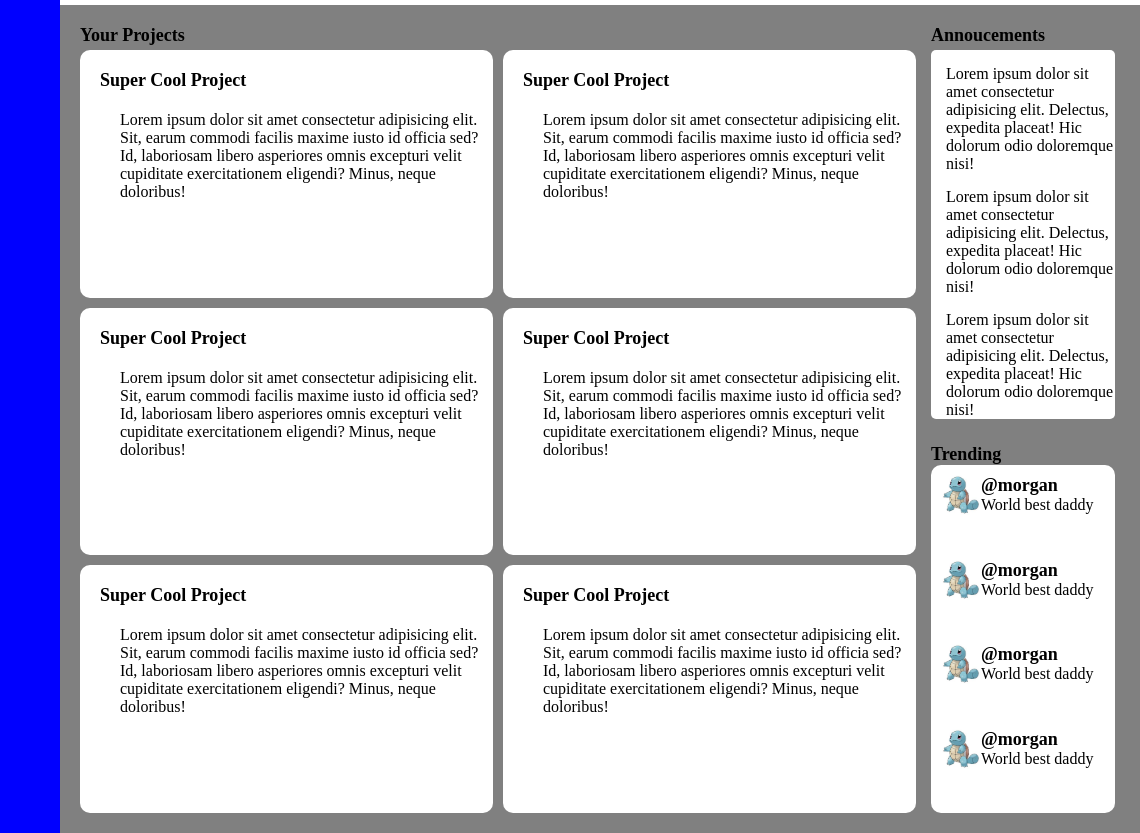
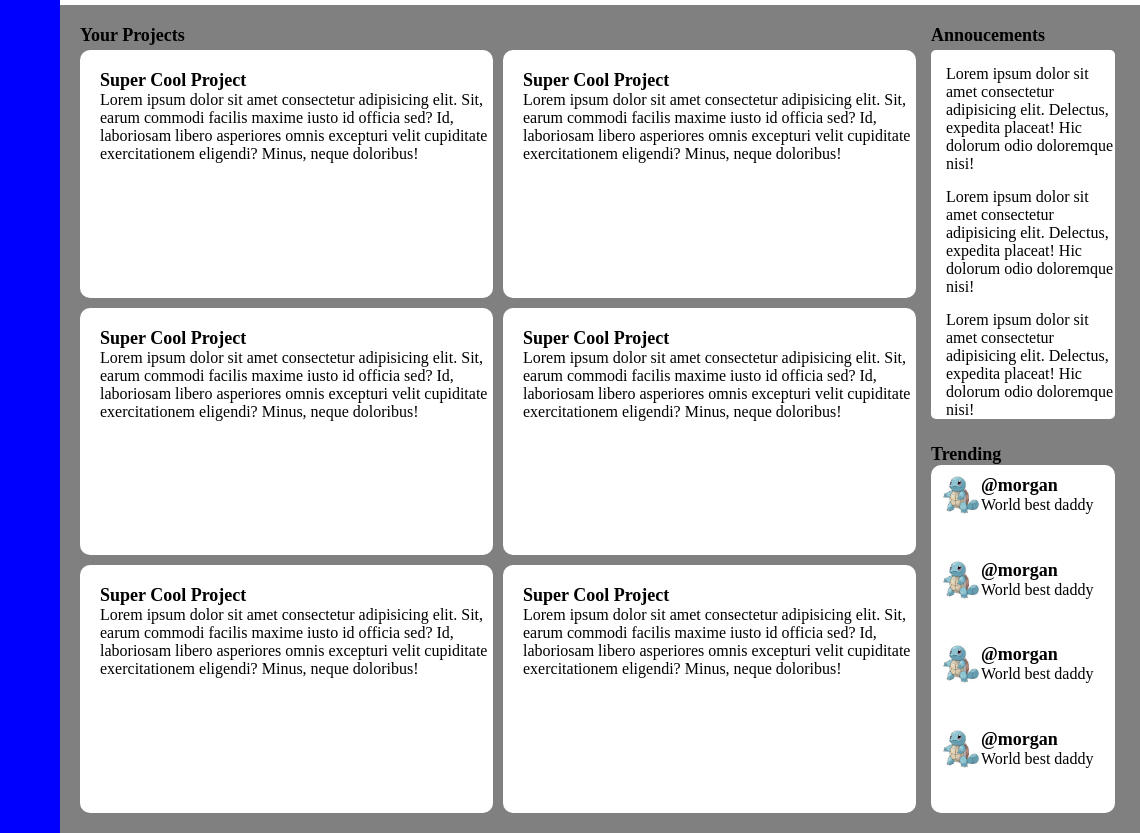
Before and after one commit to AndLpt/odin-admin-dashboard, a plain HTML site: page index.html in a window 1280 px wide. Shown: the part 113-946 px from the top of the page, 140-1280 px from the left. Drawn offline with Linux system fonts and the light colour scheme.

```diff
--- a/index.html
+++ b/index.html
@@ -57,55 +57,55 @@
                     <p class="text">
                         Super Cool Project
                     </p>
-                    <div>
+                    <p>
                         Lorem ipsum dolor sit amet consectetur adipisicing elit. Sit, earum commodi facilis maxime iusto id officia sed?
                         Id, laboriosam libero asperiores omnis excepturi velit cupiditate exercitationem eligendi? Minus, neque doloribus!
-                    </div>
+                    </p>
                 </div>
                 <div>
                     <p class="text">
                         Super Cool Project
                     </p>
-                    <div>
+                    <p>
                         Lorem ipsum dolor sit amet consectetur adipisicing elit. Sit, earum commodi facilis maxime iusto id officia sed?
                         Id, laboriosam libero asperiores omnis excepturi velit cupiditate exercitationem eligendi? Minus, neque doloribus!
-                    </div>
+                    </p>
                 </div>
                 <div>
                     <p class="text">
                         Super Cool Project
                     </p>
-                    <div>
+                    <p>
                         Lorem ipsum dolor sit amet consectetur adipisicing elit. Sit, earum commodi facilis maxime iusto id officia sed?
                         Id, laboriosam libero asperiores omnis excepturi velit cupiditate exercitationem eligendi? Minus, neque doloribus!
-                    </div>
+                    </p>
                 </div>
                 <div>
                     <p class="text">
                         Super Cool Project
                     </p>
-                    <div>
+                    <p>
                         Lorem ipsum dolor sit amet consectetur adipisicing elit. Sit, earum commodi facilis maxime iusto id officia sed?
                         Id, laboriosam libero asperiores omnis excepturi velit cupiditate exercitationem eligendi? Minus, neque doloribus!
-                    </div>
+                    </p>
                 </div>
                 <div>
                     <p class="text">
                         Super Cool Project
                     </p>
-                    <div>
+                    <p>
                         Lorem ipsum dolor sit amet consectetur adipisicing elit. Sit, earum commodi facilis maxime iusto id officia sed?
                         Id, laboriosam libero asperiores omnis excepturi velit cupiditate exercitationem eligendi? Minus, neque doloribus!
-                    </div>
+                    </p>
                 </div>
                 <div>
                     <p class="text">
                         Super Cool Project
                     </p>
-                    <div>
+                    <p>
                         Lorem ipsum dolor sit amet consectetur adipisicing elit. Sit, earum commodi facilis maxime iusto id officia sed?
                         Id, laboriosam libero asperiores omnis excepturi velit cupiditate exercitationem eligendi? Minus, neque doloribus!
-                    </div>
+                    </p>
                 </div>
             </div>
             <div class="announcements">
```
Also changed, not shown: 1 other file. Lines whose indentation alone changed are shown as unchanged.
